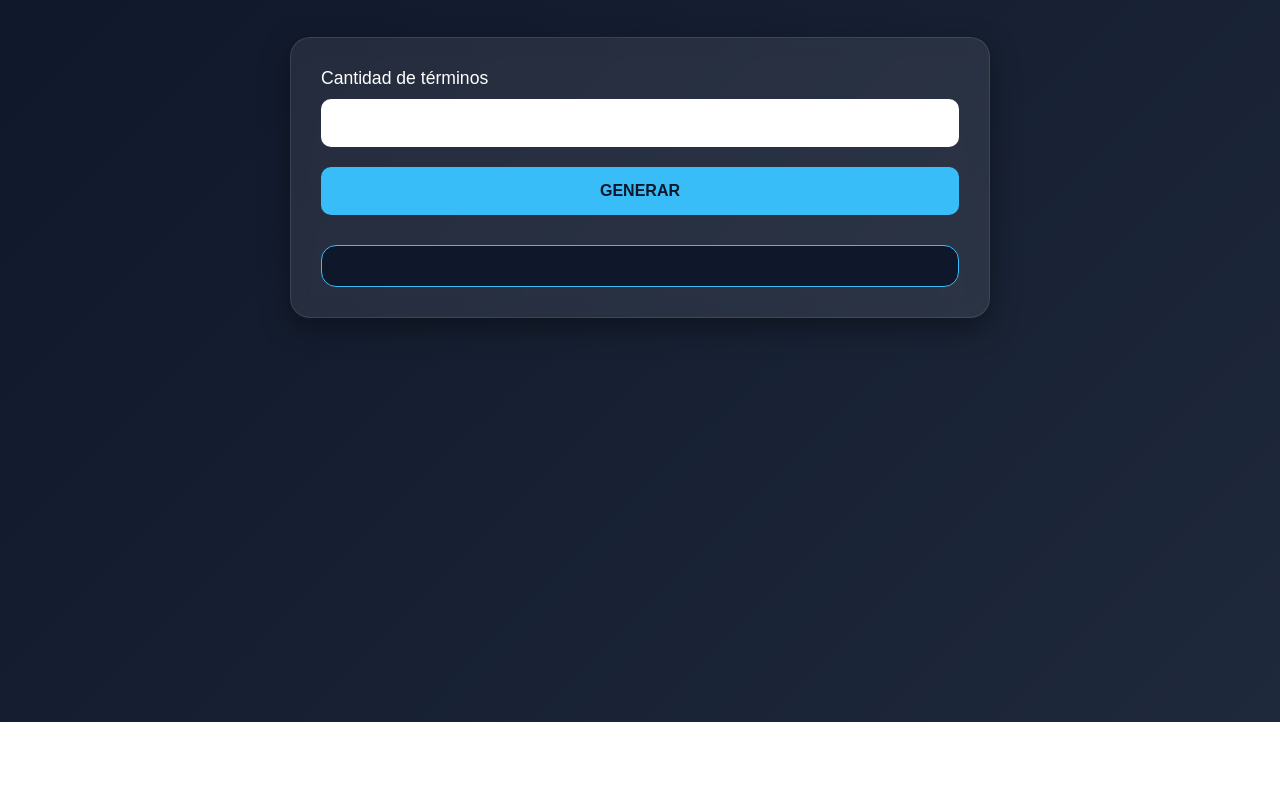
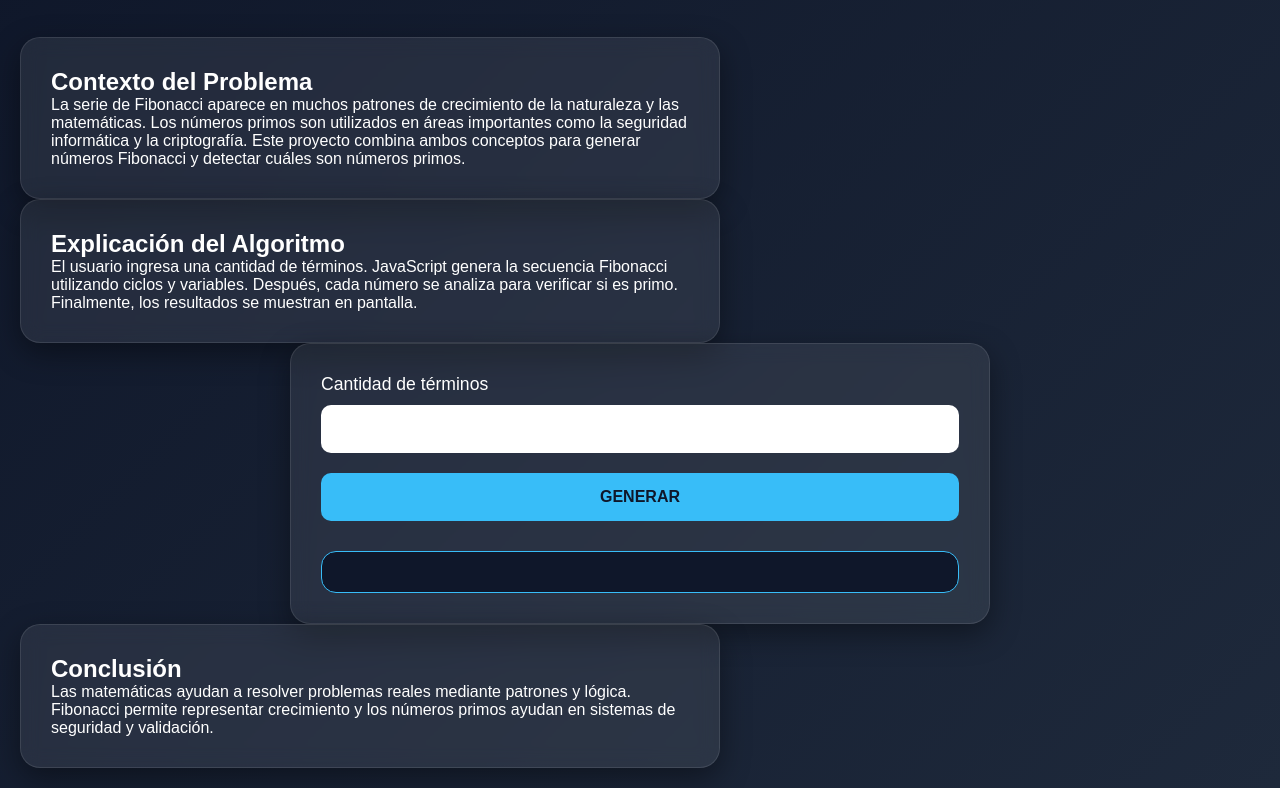
Before and after one commit to itzmiguelyy-art/Proyecto, a plain HTML site: page index.html in a window 1280 px wide. Shown: the part 78-866 px from the top of the page. Before the commit the page ends 800 px from the top, so only its background shows below. Drawn offline with Linux system fonts and the light colour scheme.

Commit message:
Enhance index.html with problem context and algorithm explanation
Added context and explanation sections for Fibonacci and prime numbers.

```diff
--- a/index.html
+++ b/index.html
@@ -15,7 +15,39 @@
     <header>
         <h1>Fibonacci y Números Primos</h1>
     </header>
+    <div class="card">
 
+    <h2>Contexto del Problema</h2>
+
+    <p>
+        La serie de Fibonacci aparece en muchos patrones de crecimiento
+        de la naturaleza y las matemáticas.
+
+        Los números primos son utilizados en áreas importantes como
+        la seguridad informática y la criptografía.
+
+        Este proyecto combina ambos conceptos para generar números
+        Fibonacci y detectar cuáles son números primos.
+    </p>
+
+</div>
+
+<div class="card">
+
+    <h2>Explicación del Algoritmo</h2>
+
+    <p>
+        El usuario ingresa una cantidad de términos.
+
+        JavaScript genera la secuencia Fibonacci utilizando ciclos
+        y variables.
+
+        Después, cada número se analiza para verificar si es primo.
+
+        Finalmente, los resultados se muestran en pantalla.
+    </p>
+
+</div>
     <main>
 
         <div class="card">
@@ -37,5 +69,17 @@
     <script src="js/script.js"></script>
 
 </body>
+<div class="card">
 
+    <h2>Conclusión</h2>
+
+    <p>
+        Las matemáticas ayudan a resolver problemas reales mediante
+        patrones y lógica.
+
+        Fibonacci permite representar crecimiento y los números
+        primos ayudan en sistemas de seguridad y validación.
+    </p>
+
+</div>
 </html>
```
